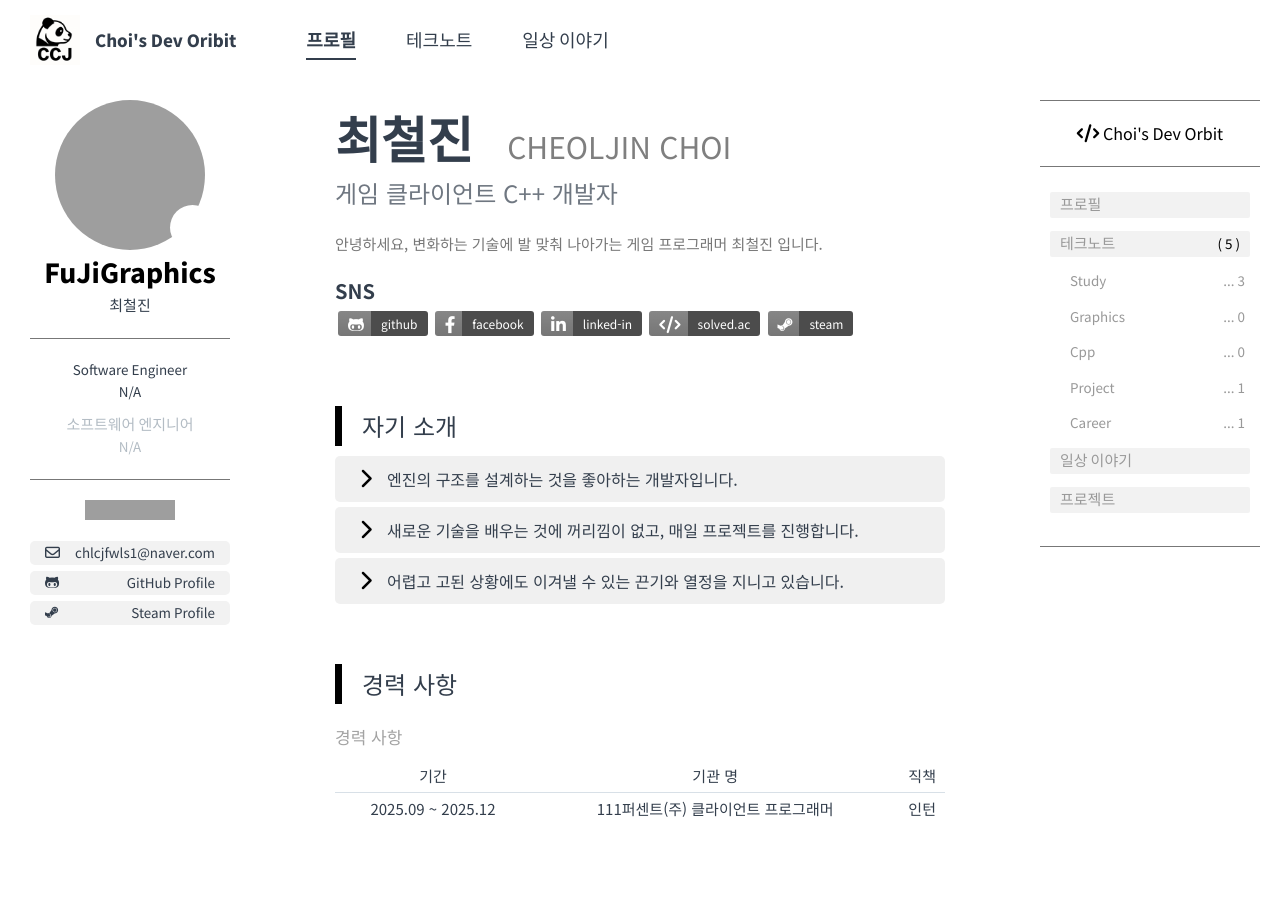
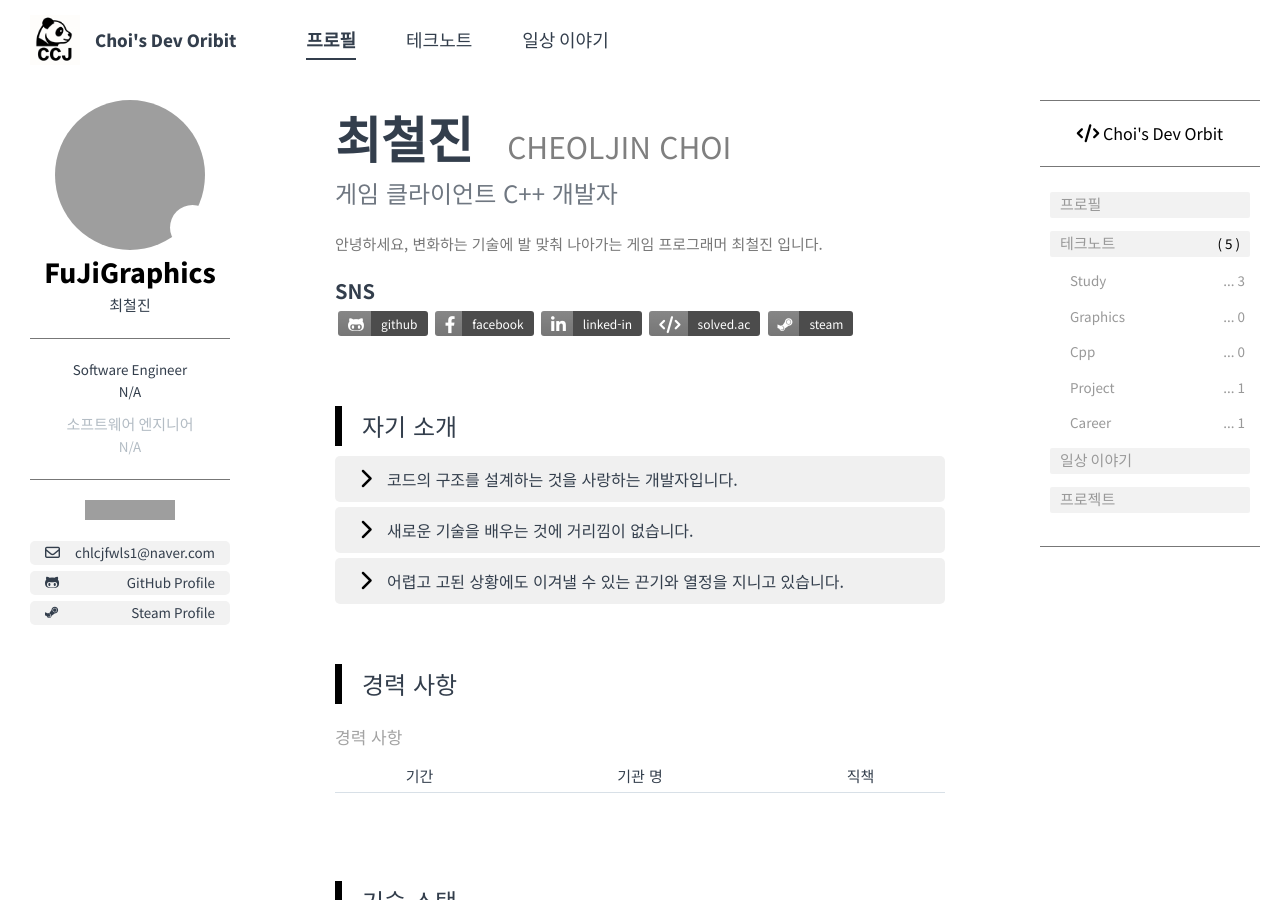
Before and after one commit to FuJiGraphics/FuJiGraphics.github.io, a Jekyll site: the page built from profile/index.md, in a window 1280 px wide and 900 px high. Built offline with Jekyll 4.4.1, drawn with Linux system fonts in a browser that asks for light colours; some web fonts are replaced; grey boxes are pictures that could not be loaded.

```diff
--- a/_data/career.yml
+++ b/_data/career.yml
@@ -1,4 +1,4 @@
-- period : 2024.01 ~ 2024.09
+  period : 2024.01 ~ 2024.09
   com : ZVLab 소프트웨어 엔지니어
   position : 사원
 
--- a/_includes/aboutme.html
+++ b/_includes/aboutme.html
@@ -80,11 +80,11 @@
       <ul>
         <li>
           <table><tr><td><i class="fas fa-chevron-right"></i></td>
-          <td><span>엔진의 구조를 설계하는 것을 좋아하는 개발자입니다.</span></td></tr></table>
+          <td><span>코드의 구조를 설계하는 것을 사랑하는 개발자입니다.</span></td></tr></table>
         </li>
         <li>
           <table><tr><td><i class="fas fa-chevron-right"></i></td>
-          <td><span>새로운 기술을 배우는 것에 꺼리낌이 없고, 매일 프로젝트를 진행합니다.</span></td></tr></table>
+          <td><span>새로운 기술을 배우는 것에 거리낌이 없습니다.</span></td></tr></table>
         </li>
         <li>
           <table><tr><td><i class="fas fa-chevron-right"></i></td>
```
